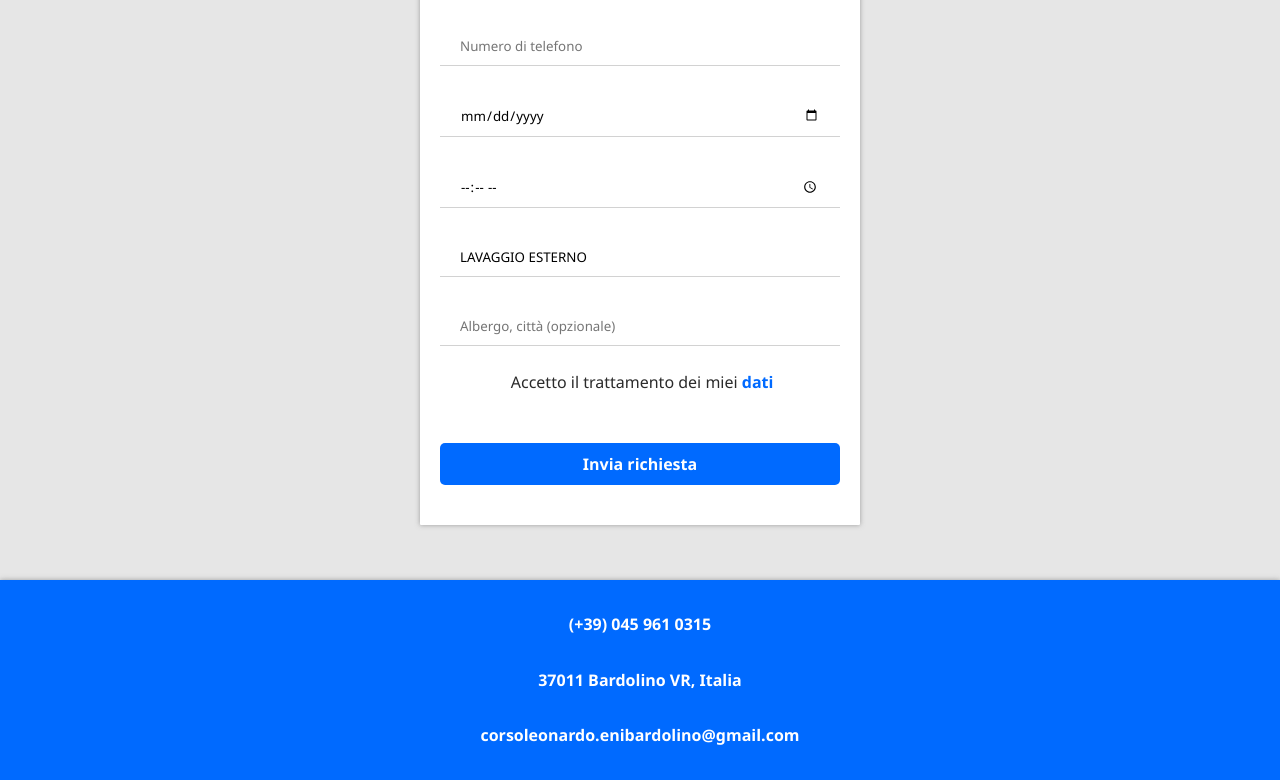
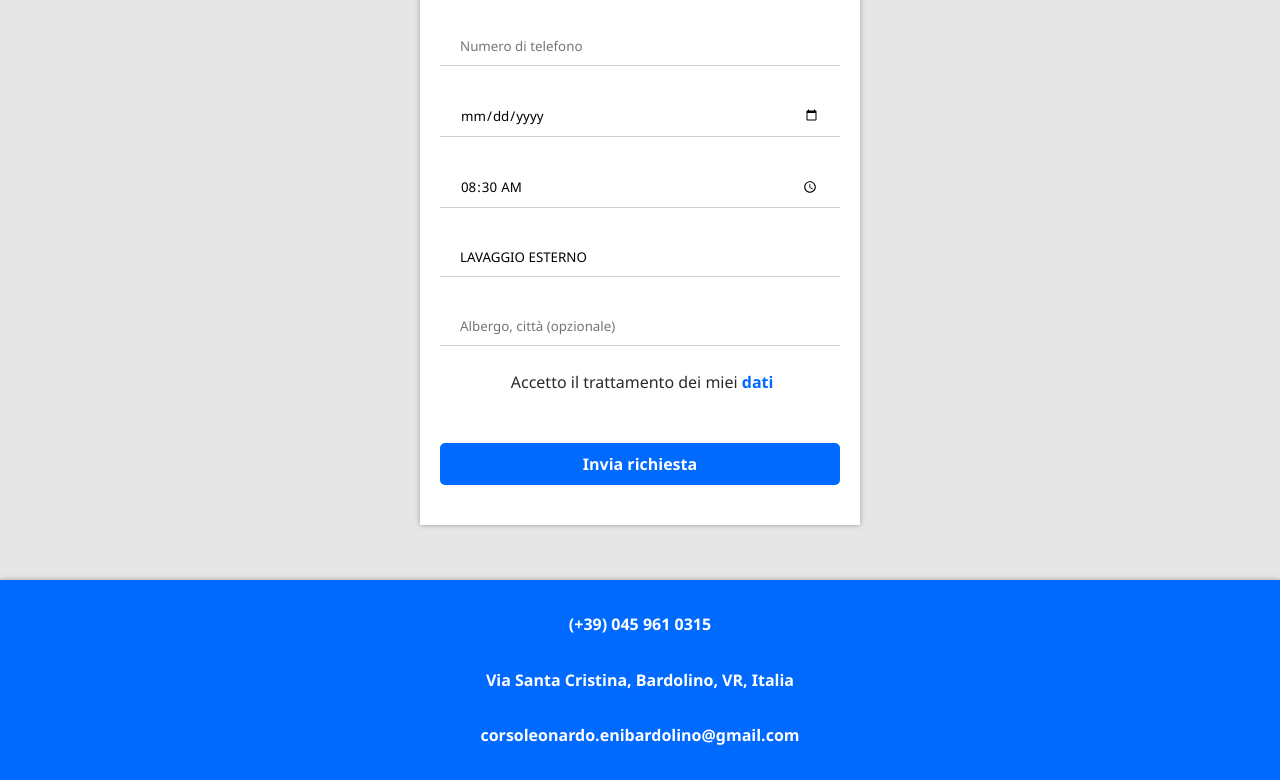
Before and after one commit to LelloBaka/LaCorsoBardolino, a plain HTML site: page index.html in a window 1280 px wide. Shown: the part 9926-10706 px from the top of the page. Drawn offline with Linux system fonts and the light colour scheme.

Commit message:
Update index.html

```diff
--- a/index.html
+++ b/index.html
@@ -184,7 +184,7 @@
             <input class="input" type="date" id="data" name="Data" required>
             <span class="error" id="dateError"></span>
 
-            <input class="input" value="8:30" type="time" name="Ora" min="08:30" max="18:30" step="1800" id="orario" required>
+            <input class="input" type="time" name="Ora" value="08:30" min="08:30" max="18:30" step="1800" id="orario" required>
             <span class="error" id="timeError"></span>
 
             <select name="Lavaggio" id="type">
@@ -216,7 +216,7 @@
     <!-- footer -->
     <div class="footer">
         <p style="cursor: default;">(+39) 045 961 0315</p>
-        <p style="cursor: default;">37011 Bardolino VR, Italia</p>
+        <p style="cursor: default;">Via Santa Cristina, Bardolino, VR, Italia</p>
         <a href="mailto:corsoleonardo.enibardolino@gmail.com">
             <p style="cursor: pointer;">corsoleonardo.enibardolino@gmail.com</p>
         </a>
```
